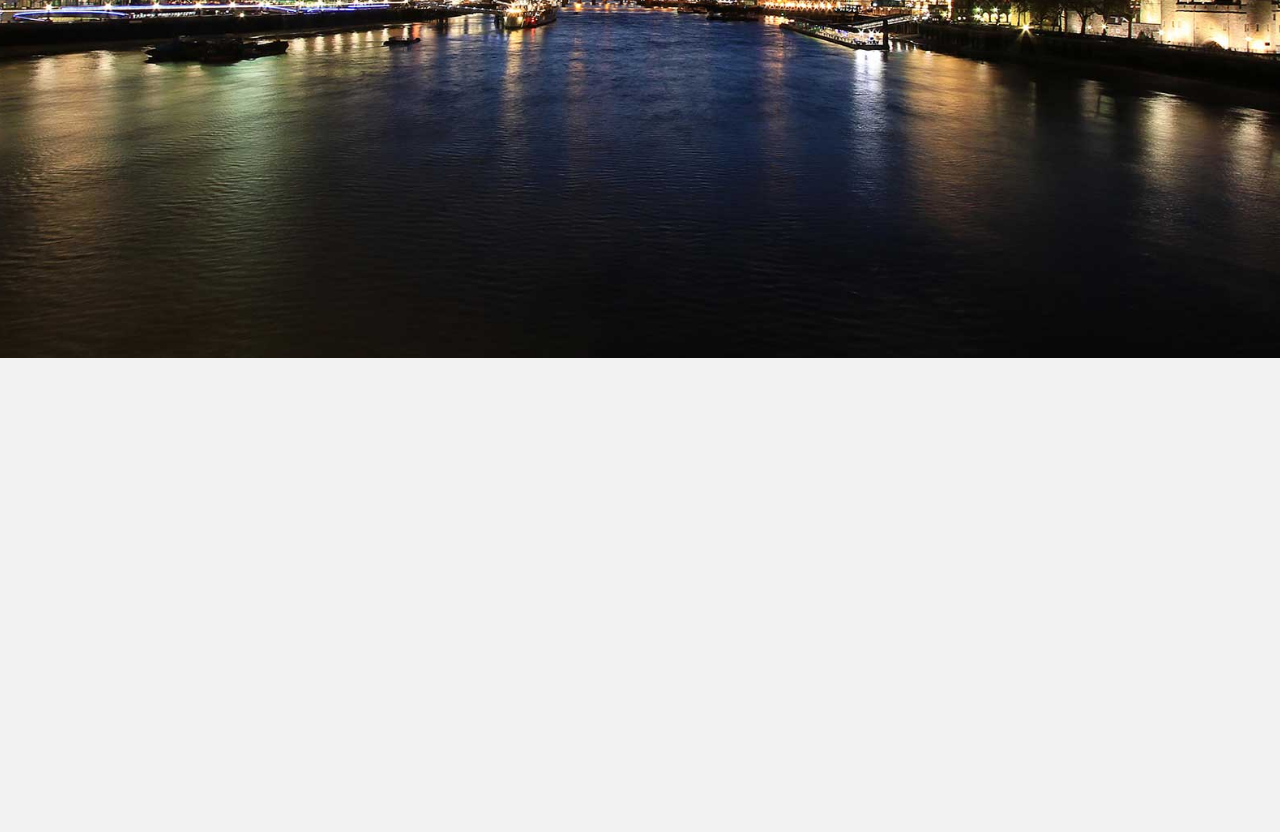
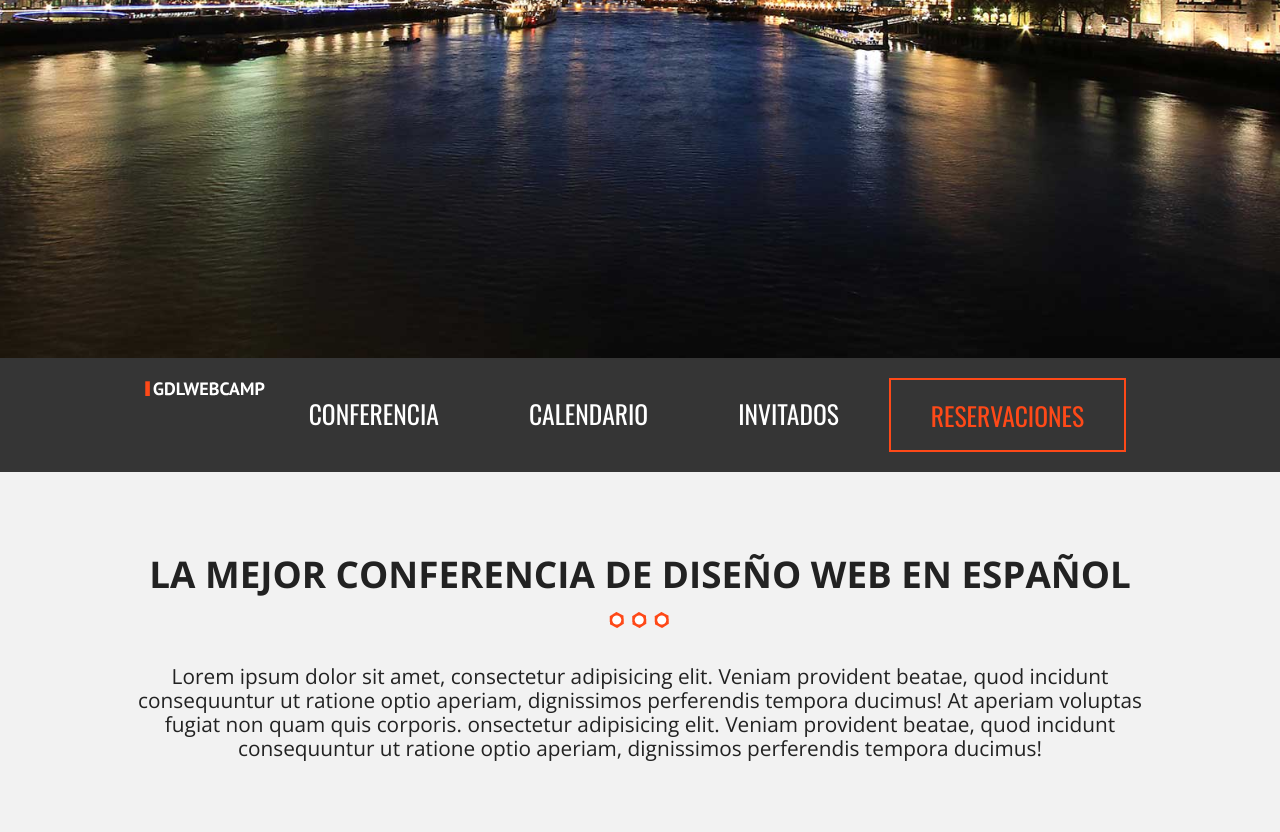
Before and after one commit to stivenlaiton20/Proyecto-web-de-conferencias, a website built with Parcel: page index.html in a window 1280 px wide. Shown: the part 442-1274 px from the top of the page. Before the commit the page ends 800 px from the top, so only its background shows below. Built offline with nearby package versions, Linux system fonts and the light colour scheme.

Commit message:
Termine el la barra de navegacion y la primera seccion

```diff
--- a/css/main.css
+++ b/css/main.css
@@ -309,7 +309,7 @@ h2 {
     padding: 40px;
 }
 
-@media (min-width: 768px) {
+@media (min-width: 867px) {
     .contenido-header {
         padding-top: 10px;
     }
@@ -334,7 +334,7 @@ h2 {
     color: #ffffff;
 }
 
-@media (min-width: 768px) {
+@media (min-width: 867px) {
     .informacion-evento {
         width: 70%;
         margin: 0 auto;
@@ -342,7 +342,7 @@ h2 {
     }
 }
 
-@media (min-width: 768px) {
+@media (min-width: 867px) {
     .informacion-evento p {
         margin: 0;
         display: inline;
@@ -366,7 +366,7 @@ h2 {
     justify-content: space-between;
 }
 
-@media (min-width: 768px) {
+@media (min-width: 867px) {
     .informacion-evento {
         display: flex;
         justify-content: space-between;
@@ -404,7 +404,7 @@ span {
     line-height: 1;
 }
 
-@media (min-width: 768px) {
+@media (min-width: 867px) {
     .nombredelsitio h1 {
         font-size: 10rem;
         font-family: 'PT Sans', sans-serif;
@@ -415,3 +415,143 @@ span {
         margin-bottom: 0;
     }
 }
+
+
+/**** MENU DE NAVEGACION PRINCIPAL **/
+
+.barra {
+    background-color: #353535;
+    padding: 20px;
+}
+
+@media (min-width: 867px) {
+    .contenedor {
+        width: 80%;
+        margin: 0 auto;
+    }
+}
+
+
+/** Navegacion Desktop **/
+
+.navegacion-principal {
+    display: none;
+}
+
+.navegacion-principal a {
+    display: flex;
+    font-family: 'Oswald', sans-serif;
+    color: #ffffff;
+    font-size: 1.6em;
+    text-transform: uppercase;
+    text-decoration: none;
+    transition: all 0.6s ease;
+}
+
+.navegacion-principal a:hover {
+    color: #ffffff;
+    background-color: #fe4918;
+}
+
+@media (min-width: 867px) {
+    .navegacion-principal {
+        display: flex;
+    }
+    .responsive {
+        display: flex;
+    }
+    .menudesktop {
+        display: flex;
+        justify-content: space-between;
+    }
+    .navegacion-principal a {
+        display: flex;
+        margin-right: 10px;
+        line-height: 60px;
+        padding: 5px 40px;
+    }
+    .navegacion-principal a:last-of-type {
+        border: 2px solid #fe4918;
+        color: #fe4918;
+    }
+    .navegacion-principal a:last-of-type:hover {
+        color: #ffffff;
+    }
+}
+
+
+/***menu movil */
+
+@media (max-width: 867px) {
+    .logo img {
+        width: 100%;
+    }
+}
+
+@media (min-width: 867px) {
+    .logo img {
+        max-width: 100%;
+        min-width: 50%;
+    }
+}
+
+.menu-mobile {
+    display: flex;
+    justify-content: space-between;
+}
+
+.menu-movil span {
+    display: block;
+    width: 50px;
+    text-align: right;
+    margin-top: 12px;
+}
+
+.menu-movil span {
+    height: 6px;
+    margin-bottom: 5px;
+    background-color: white;
+}
+
+.menu-movil span:hover {
+    cursor: pointer;
+}
+
+@media (min-width: 867px) {
+    .menu-movil {
+        display: none;
+    }
+}
+
+
+/** seciones **/
+
+
+/**** seccion de mensaje de conferencia */
+
+.seccion {
+    text-align: center;
+}
+
+.seccion {
+    padding: 50px 0;
+}
+
+.seccion h2 {
+    font-size: 2.3rem;
+}
+
+.seccion h2::after {
+    content: ' ';
+    background-image: url(/img/separador.png);
+    margin: 0 auto;
+    margin-top: 10px;
+    width: 100px;
+    height: 30px;
+    display: block;
+}
+
+.seccion p {
+    font-size: 1.3rem;
+    text-align: center;
+}
--- a/index.html
+++ b/index.html
@@ -50,6 +50,73 @@
         </div>
         <!--Hero-->
     </header>
+    <div class="barra">
+        <div class="menudesktop contenedor menu-mobile">
+            <div class="logo">
+                <img src="/img/logo.svg" alt="Logo gdlwebcam">
+            </div>
+            <div class="menu-movil">
+                <span></span>
+                <span></span>
+                <span></span>
+            </div>
+
+            <nav class="navegacion-principal">
+                <a href="#">Conferencia</a>
+                <a href="#">Calendario</a>
+                <a href="#">Invitados</a>
+                <a href="#">Reservaciones</a>
+
+            </nav>
+
+        </div>
+        <!--contenedor y menu-->
+    </div>
+    <!--barra-->
+    <section class="seccion contenedor">
+        <h2 class="mayus">
+            la mejor conferencia de diseño web en español
+        </h2>
+        <p>
+            Lorem ipsum dolor sit amet, consectetur adipisicing elit. Veniam provident beatae, quod incidunt consequuntur ut ratione optio aperiam, dignissimos perferendis tempora ducimus! At aperiam voluptas fugiat non quam quis corporis. onsectetur adipisicing
+            elit. Veniam provident beatae, quod incidunt consequuntur ut ratione optio aperiam, dignissimos perferendis tempora ducimus!
+        </p>
+
+    </section>
+
+
+
+
+
+
+
+
+
+
+
+
+
+
+
+
+
+
+
+
+
+
+
+
+
+
+
+
+
+
+
+
+
+
     <script src="js/vendor/modernizr-3.11.2.min.js"></script>
     <script src="js/plugins.js"></script>
     <script src="js/main.js"></script>
```
